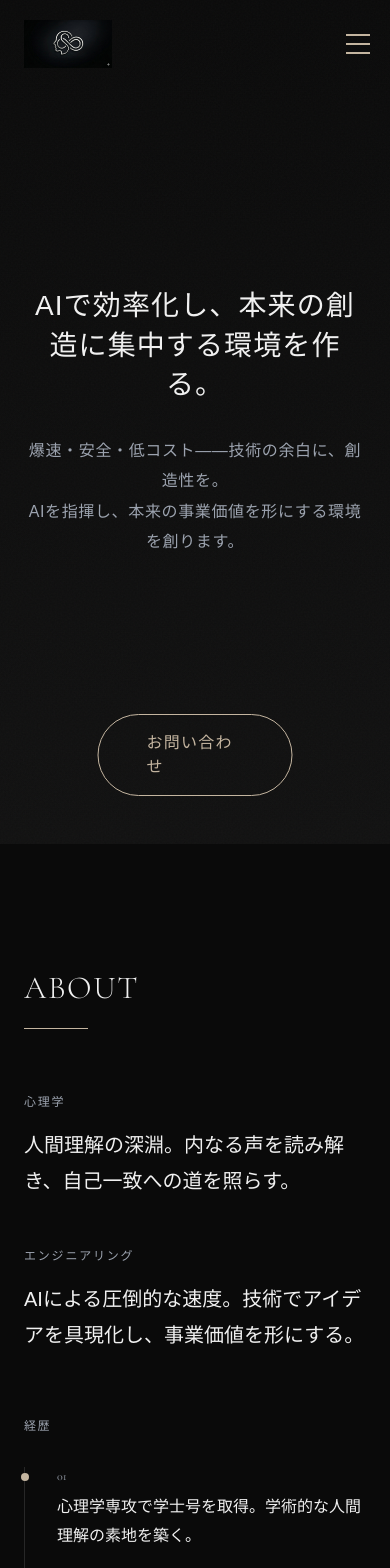
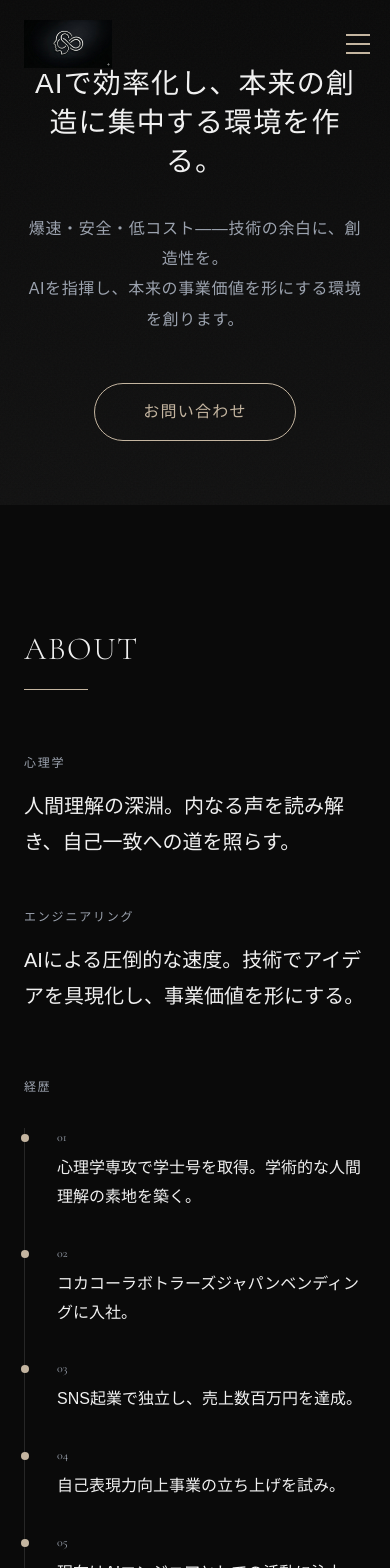
Before and after one commit to Dev-AK28/shape-d-hp, a Next.js app: page / in a window 390 px wide. Shown: the top 1568 px of the page. Built offline with nearby package versions, Linux system fonts and the light colour scheme.

Commit message:
fix(mobile): show About and MissionVision on home page
Mobile static reveal bypasses scroll-driven opacity so sections below
the hero CTA are visible. Hero uses auto height on mobile with in-flow CTA.

Closes #75

```diff
--- a/app/globals.css
+++ b/app/globals.css
@@ -153,3 +153,12 @@ button:not(.nav-menu-button):hover {
     transform: none !important;
   }
 }
+
+/* Mobile / touch: GSAP stagger is disabled — keep timeline and quotes visible */
+@media (max-width: 767px) {
+  [data-timeline-item],
+  [data-vision-quote] {
+    opacity: 1 !important;
+    transform: none !important;
+  }
+}
--- a/components/About.tsx
+++ b/components/About.tsx
@@ -8,8 +8,8 @@ import { colors, spacing, typography } from '@/lib/design/tokens';
 import { useDeviceProfile } from '@/lib/hooks/useDeviceProfile';
 import { useGsapContext } from '@/lib/hooks/useGsapContext';
 import { ANIMATION_EASE, REVEAL_OFFSET } from '@/lib/scroll/animation-tokens';
-import { shouldDisableGsapAnimation } from '@/lib/scroll/gsap-config';
 import { getScrollRevealProps } from '@/lib/scroll/reveal-props';
+import { shouldUseStaticReveal } from '@/lib/scroll/static-reveal';
 
 const career = [
   '心理学専攻で学士号を取得。学術的な人間理解の素地を築く。',
@@ -22,8 +22,8 @@ const career = [
 export default function About() {
   const reduceMotion = useReducedMotion();
   const { profile } = useDeviceProfile();
-  const showTimelineImmediately =
-    shouldDisableGsapAnimation(profile) || reduceMotion === true;
+  const staticReveal = shouldUseStaticReveal(profile, reduceMotion);
+  const showTimelineImmediately = staticReveal;
   const timelineRef = useRef<HTMLUListElement>(null);
 
   useGsapContext(() => {
@@ -61,7 +61,10 @@ export default function About() {
   return (
     <section style={sectionStyle}>
       <div style={{ maxWidth: '1100px', margin: '0 auto' }}>
-        <motion.div {...getScrollRevealProps(reduceMotion)} style={{ marginBottom: spacing.xxl }}>
+        <motion.div
+          {...getScrollRevealProps(reduceMotion, { staticReveal })}
+          style={{ marginBottom: spacing.xxl }}
+        >
           <h2
             style={{
               fontSize: typography.sizeHeading,
@@ -85,7 +88,7 @@ export default function About() {
             marginBottom: spacing.xxl,
           }}
         >
-          <motion.div {...getScrollRevealProps(reduceMotion, { delay: 0.1 })}>
+          <motion.div {...getScrollRevealProps(reduceMotion, { staticReveal, delay: 0.1 })}>
             <p
               style={{
                 fontSize: typography.sizeCaption,
@@ -110,7 +113,7 @@ export default function About() {
             </p>
           </motion.div>
 
-          <motion.div {...getScrollRevealProps(reduceMotion, { delay: 0.25 })}>
+          <motion.div {...getScrollRevealProps(reduceMotion, { staticReveal, delay: 0.25 })}>
             <p
               style={{
                 fontSize: typography.sizeCaption,
--- a/components/Hero.tsx
+++ b/components/Hero.tsx
@@ -86,6 +86,7 @@ export default function Hero({ children, variant = 'immersive' }: HeroProps) {
   const showCopyImmediately = isImmersive && staticFallback;
   const copyVisible = !isImmersive || showCopyImmediately;
   const logoVisible = isImmersive && !showCopyImmediately;
+  const mobileStaticHero = isImmersive && staticFallback && profile.isMobile;
 
   return (
     <section
@@ -93,12 +94,22 @@ export default function Hero({ children, variant = 'immersive' }: HeroProps) {
       className="noise-bg"
       style={{
         position: 'relative',
+        ...(mobileStaticHero
+          ? {
+              height: 'auto',
+              minHeight: 'auto',
+              paddingTop: 'calc(var(--space-8) + env(safe-area-inset-top, 0px))',
+              paddingBottom: 'var(--space-8)',
+            }
+          : {
               height: '100svh',
               minHeight: '100svh',
+            }),
         display: 'flex',
+        flexDirection: mobileStaticHero ? 'column' : 'row',
         alignItems: 'center',
         justifyContent: 'center',
-        overflow: 'hidden',
+        overflow: mobileStaticHero ? 'visible' : 'hidden',
         background: `linear-gradient(180deg, ${colors.background} 0%, ${colors.backgroundElevated} 100%)`,
       }}
     >
@@ -186,10 +197,18 @@ export default function Hero({ children, variant = 'immersive' }: HeroProps) {
         <div
           ref={ctaRef}
           style={{
+            ...(mobileStaticHero
+              ? {
+                  position: 'relative',
+                  marginTop: 'var(--space-6)',
+                  textAlign: 'center',
+                }
+              : {
                   position: 'absolute',
                   bottom: 'var(--space-6)',
                   left: '50%',
                   transform: 'translateX(-50%)',
+                }),
             zIndex: 30,
             pointerEvents: copyVisible ? 'auto' : 'none',
             visibility: copyVisible ? 'visible' : 'hidden',
--- a/components/MissionVision.tsx
+++ b/components/MissionVision.tsx
@@ -8,8 +8,8 @@ import { colors, spacing, typography } from '@/lib/design/tokens';
 import { useDeviceProfile } from '@/lib/hooks/useDeviceProfile';
 import { useGsapContext } from '@/lib/hooks/useGsapContext';
 import { ANIMATION_EASE, REVEAL_OFFSET } from '@/lib/scroll/animation-tokens';
-import { shouldDisableGsapAnimation } from '@/lib/scroll/gsap-config';
 import { getScrollRevealProps } from '@/lib/scroll/reveal-props';
+import { shouldUseStaticReveal } from '@/lib/scroll/static-reveal';
 
 const visionQuotes = [
   '内なる価値観と外なる行動が一致する状態こそが、真の自己実現である。',
@@ -21,8 +21,8 @@ const visionQuotes = [
 export default function MissionVision() {
   const reduceMotion = useReducedMotion();
   const { profile } = useDeviceProfile();
-  const showQuotesImmediately =
-    shouldDisableGsapAnimation(profile) || reduceMotion === true;
+  const staticReveal = shouldUseStaticReveal(profile, reduceMotion);
+  const showQuotesImmediately = staticReveal;
   const quotesRef = useRef<HTMLDivElement>(null);
 
   useGsapContext(() => {
@@ -82,7 +82,10 @@ export default function MissionVision() {
       </p>
 
       <div style={{ maxWidth: '900px', margin: '0 auto', position: 'relative', zIndex: 1 }}>
-        <motion.div {...getScrollRevealProps(reduceMotion)} style={{ marginBottom: spacing.xxl }}>
+        <motion.div
+          {...getScrollRevealProps(reduceMotion, { staticReveal })}
+          style={{ marginBottom: spacing.xxl }}
+        >
           <h2
             style={{
               fontSize: typography.sizeHeading,
@@ -99,7 +102,7 @@ export default function MissionVision() {
         </motion.div>
 
         <motion.p
-          {...getScrollRevealProps(reduceMotion, { delay: 0.15 })}
+          {...getScrollRevealProps(reduceMotion, { staticReveal, delay: 0.15 })}
           style={{
             fontSize: typography.sizeSubheading,
             color: colors.accent,
--- a/components/scroll/TextReveal.tsx
+++ b/components/scroll/TextReveal.tsx
@@ -1,6 +1,7 @@
 'use client';
 
 import { motion, useReducedMotion } from 'framer-motion';
+import { useDeviceProfile } from '@/lib/hooks/useDeviceProfile';
 import {
   scrollEase,
   scrollTransition,
@@ -9,12 +10,15 @@ import {
   textRevealStagger,
 } from '@/lib/scroll/easing';
 import { REVEAL_OFFSET } from '@/lib/scroll/animation-tokens';
+import { shouldUseStaticReveal } from '@/lib/scroll/static-reveal';
 
 type TextRevealProps = {
   text: string;
   as?: 'h1' | 'h2' | 'h3' | 'p' | 'span';
   className?: string;
   delay?: number;
+  /** Force immediate render without scroll-driven segments. */
+  immediate?: boolean;
 };
 
 function segmentText(text: string): string[] {
@@ -31,11 +35,15 @@ export default function TextReveal({
   as: Tag = 'p',
   className = '',
   delay = 0,
+  immediate = false,
 }: TextRevealProps) {
   const reduceMotion = useReducedMotion();
+  const { profile } = useDeviceProfile();
   const segments = segmentText(text);
+  const showImmediately =
+    immediate || shouldUseStaticReveal(profile, reduceMotion);
 
-  if (reduceMotion) {
+  if (showImmediately) {
     return <Tag className={className}>{text}</Tag>;
   }
 
--- a/lib/scroll/reveal-props.ts
+++ b/lib/scroll/reveal-props.ts
@@ -14,6 +14,8 @@ type ScrollRevealOptions = {
   variant?: ScrollVariant;
   staggerIndex?: number;
   staggerStep?: keyof typeof scrollStagger | number;
+  /** Skip scroll-driven reveal (mobile / coarse pointer / reduced-motion profile). */
+  staticReveal?: boolean;
 };
 
 export type ScrollRevealMotionProps = {
@@ -49,17 +51,19 @@ export function getScrollRevealProps(
     variant = 'fadeUpLarge',
     staggerIndex,
     staggerStep,
+    staticReveal = false,
   } = options;
 
   const staggerDelay = resolveStaggerDelay(staggerIndex, staggerStep);
   const totalDelay = delay + staggerDelay;
+  const useStaticReveal = reduceMotion === true || staticReveal;
 
   return {
-    initial: reduceMotion ? false : scrollVariants[variant].hidden,
+    initial: useStaticReveal ? false : scrollVariants[variant].hidden,
     whileInView: scrollVariants[variant].visible,
     transition: {
-      duration: reduceMotion ? 0 : duration,
-      delay: reduceMotion ? 0 : totalDelay,
+      duration: useStaticReveal ? 0 : duration,
+      delay: useStaticReveal ? 0 : totalDelay,
       ease: scrollEase,
     },
     viewport: scrollViewport,
--- /dev/null
+++ b/lib/scroll/static-reveal.ts
@@ -0,0 +1,10 @@
+import type { DeviceProfile } from '@/lib/performance/device-profile';
+import { shouldDisableGsapAnimation } from '@/lib/scroll/gsap-config';
+
+/** Whether scroll-driven reveals should render immediately (no hidden initial state). */
+export function shouldUseStaticReveal(
+  profile: DeviceProfile,
+  reduceMotion: boolean | null,
+): boolean {
+  return shouldDisableGsapAnimation(profile) || reduceMotion === true;
+}
```
Also changed, not shown: 2 other files (tests, documents, lock files or other folders). Lines whose indentation alone changed are shown as unchanged.
